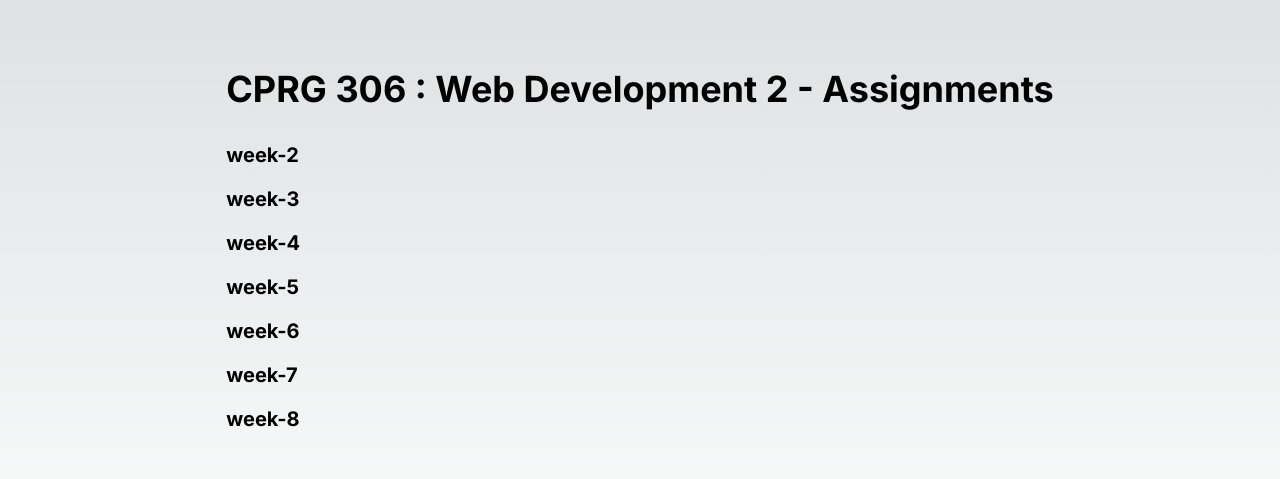
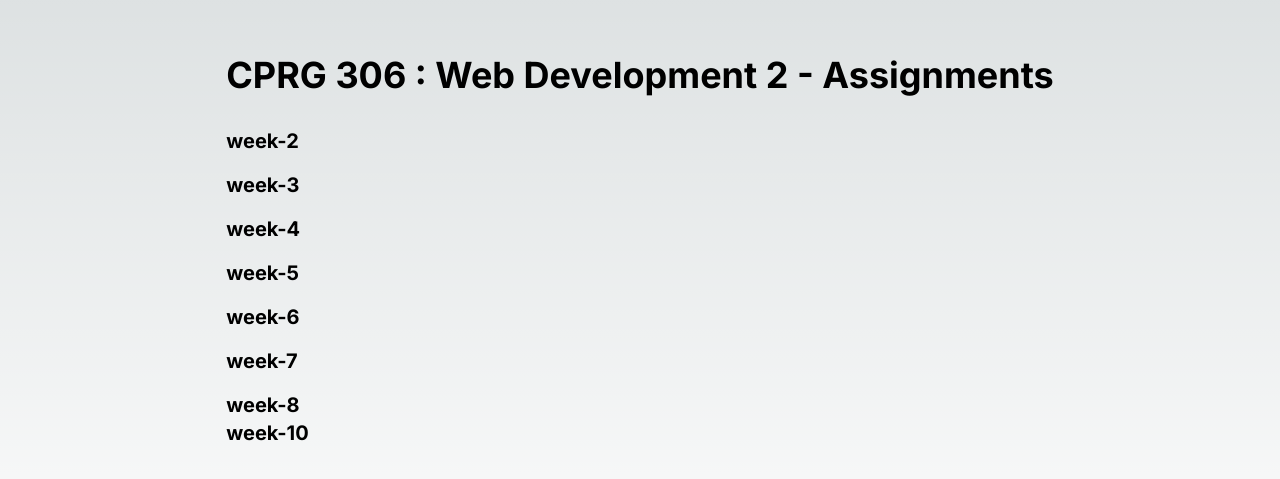
Before and after one commit to sheraj923/cprg306-assignments, a Next.js app in the folder cprg306-assignments/: page / in a window 1280 px wide. Shown: the part 149-628 px from the top of the page. Built offline with nearby package versions, Linux system fonts and the light colour scheme.

Commit message:
Update page.js

```diff
--- a/cprg306-assignments/app/page.js
+++ b/cprg306-assignments/app/page.js
@@ -42,6 +42,12 @@ export default function Home() {
             <Link href="/week-8" className="flex items-center text-xl font-bold text-black-500 hover:text-blue-500 transition-colors duration-300">
              week-8
             </Link>
+            <li>
+            <Link href="/week-10" className="flex items-center text-xl font-bold text-black-500 hover:text-blue-500 transition-colors duration-300">
+             week-10
+            </Link>
+          </li>
+
           </li>
         </ul>
       </div>
```
